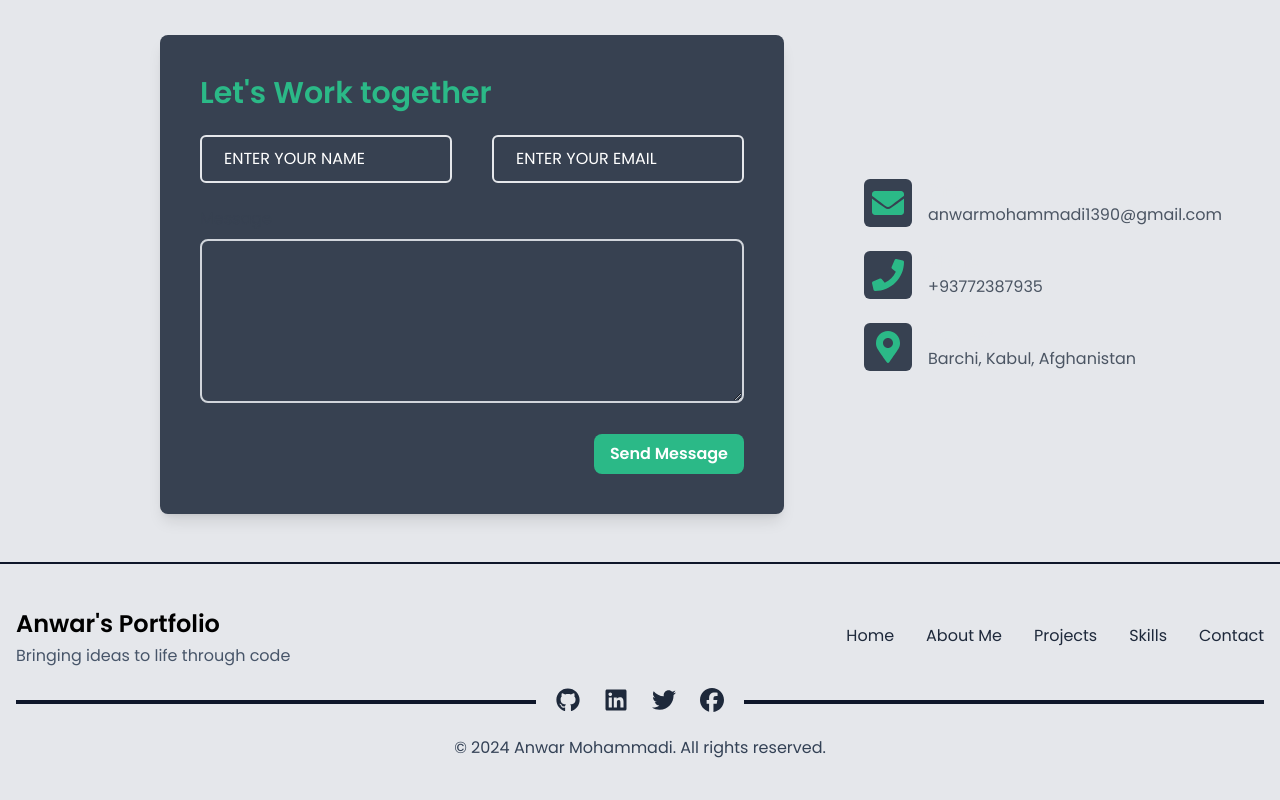
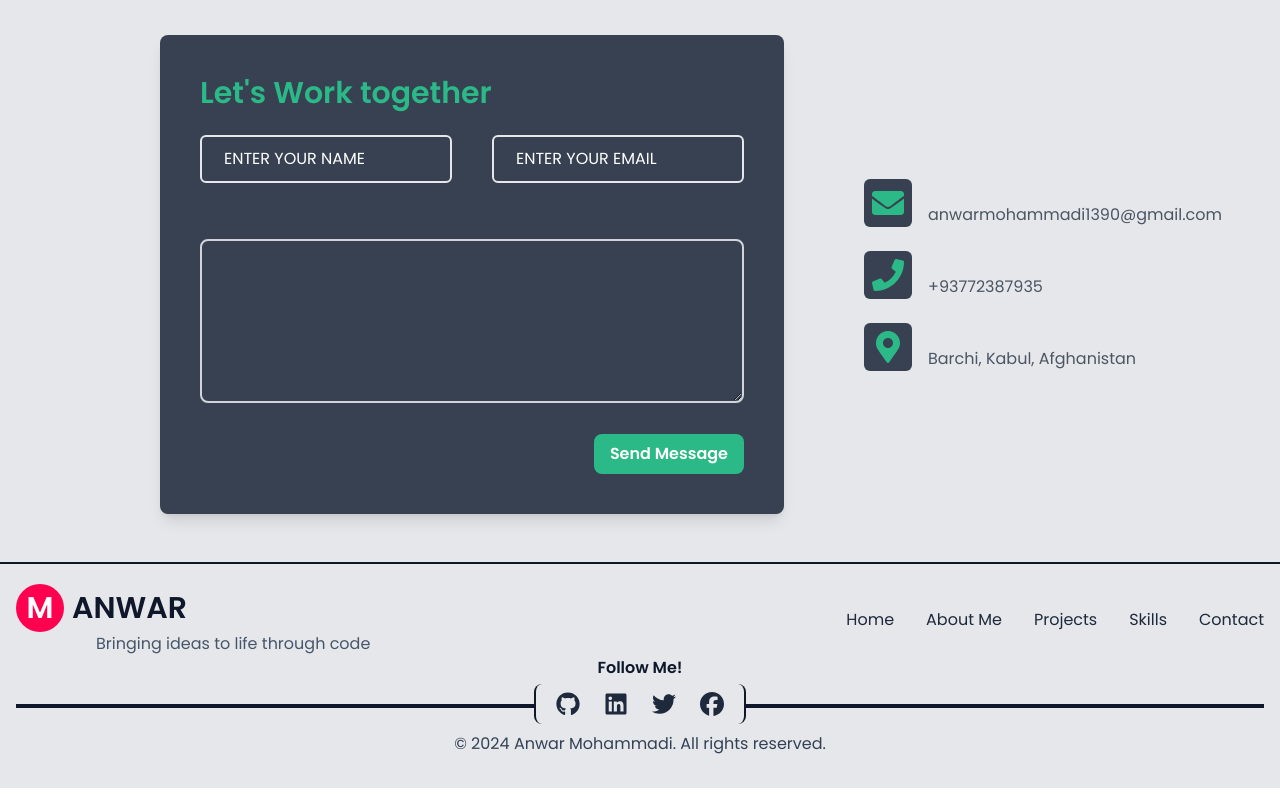
Before and after one commit to AnwarMohammadi2001/My_Portfolio, a React (Vite) app: page / in a window 1280 px wide. Shown: the part 2493-3293 px from the top of the page. Built offline with nearby package versions, Linux system fonts and the light colour scheme; a web font is replaced by a local one.

Commit message:
Some changes in footer

```diff
--- a/src/Components/Footer.jsx
+++ b/src/Components/Footer.jsx
@@ -4,15 +4,28 @@ import { FaFacebook } from "react-icons/fa6";
 
 const Footer = () => {
   return (
-    <footer className="dark:bg-gray-900 bg-gray-200 border-t-2 border-slate-900 dark:border-gray-100 dark:text-gray-100 py-10">
+    <footer className="dark:bg-gray-900 bg-gray-200 border-t-2 border-slate-900 dark:border-gray-100 dark:text-gray-100 pt-5 pb-8">
       <div className="container mx-auto px-4">
         <div className="flex flex-col md:flex-row justify-between items-center">
           {/* Logo or Branding */}
           <div className="mb-6 md:mb-0">
-            <h2 className="text-2xl text-center md:text-start font-bold py-3 md:py-1">
-              Anwar's Portfolio
-            </h2>
-            <p className="dark:text-gray-300 text-slate-600">
+            <div>
+              {/* Logo and Name */}
+              <h1 className="text-3xl font-bold text-[#F0F0F0]">
+                <a
+                  href="home"
+                  className="uppercase flex items-center space-x-2"
+                >
+                  <span className="flex justify-center items-center w-12 h-12 text-white rounded-full bg-[#ff014f] font-bold text-3xl">
+                    M
+                  </span>
+                  <span className="text-slate-900 dark:text-gray-100">
+                    ANWAR
+                  </span>
+                </a>
+              </h1>
+            </div>
+            <p className="dark:text-gray-300  text-slate-600 px-20">
               Bringing ideas to life through code
             </p>
           </div>
@@ -40,14 +53,19 @@ const Footer = () => {
         </div>
 
         {/* Divider */}
-        <div className="relative w-full my-8">
-          <hr className="border-slate-900 dark:border-gray-300 border-2" />
-          <div className="absolute left-1/2 transform bg-gray-200 dark:bg-slate-900 px-5 -translate-x-1/2 -top-3 flex space-x-6 text-slate-800 hover:text-slate-700 dark:text-gray-400 dark:hover:text-white">
+        <div className="text-center">
+          <span className="font-semibold  text-slate-900 dark:text-gray-100">
+            Follow Me!
+          </span>
+        </div>
+        <div className="relative w-full my-6">
+          <hr className="border-slate-900 dark:border-gray-100 border-2 " />
+          <div className="absolute left-1/2 border-l-2 border-r-2 rounded-lg py-2 dark:border-gray-100 border-slate-900 transform bg-gray-200 dark:bg-slate-900 px-5 -translate-x-1/2 -top-5 flex space-x-6 text-slate-800 ">
             <a
               href="https://github.com/AnwarMohammadi2001"
               target="_blank"
               rel="noopener noreferrer"
-              className="transition duration-300 text-2xl hover:text-slate-700 dark:text-gray-400 dark:hover:text-white"
+              className="transition duration-300 hover:scale-125 text-2xl hover:text-slate-700 dark:text-gray-400 dark:hover:text-white"
             >
               <FaGithub />
             </a>
@@ -55,7 +73,7 @@ const Footer = () => {
               href="https://www.linkedin.com/in/anwar-mohammadi/"
               target="_blank"
               rel="noopener noreferrer"
-              className="transition duration-300 text-2xl hover:text-slate-700 dark:text-gray-400 dark:hover:text-white"
+              className="transition duration-300 hover:scale-125  text-2xl hover:text-slate-700 dark:text-gray-400 dark:hover:text-white"
             >
               <FaLinkedin />
             </a>
@@ -63,7 +81,7 @@ const Footer = () => {
               href="https://x.com/love_hazara1"
               target="_blank"
               rel="noopener noreferrer"
-              className="transition duration-300 text-2xl hover:text-slate-700 dark:text-gray-400 dark:hover:text-white"
+              className="transition duration-300 hover:scale-125  text-2xl hover:text-slate-700 dark:text-gray-400 dark:hover:text-white"
             >
               <FaTwitter />
             </a>
@@ -71,7 +89,7 @@ const Footer = () => {
               href="https://www.facebook.com/anwar.lashkari.5"
               target="_blank"
               rel="noopener noreferrer"
-              className="transition duration-300 text-2xl hover:text-slate-700 dark:text-gray-400 dark:hover:text-white"
+              className="transition duration-300 hover:scale-125  text-2xl hover:text-slate-700 dark:text-gray-400 dark:hover:text-white"
             >
               <FaFacebook />
             </a>
```
